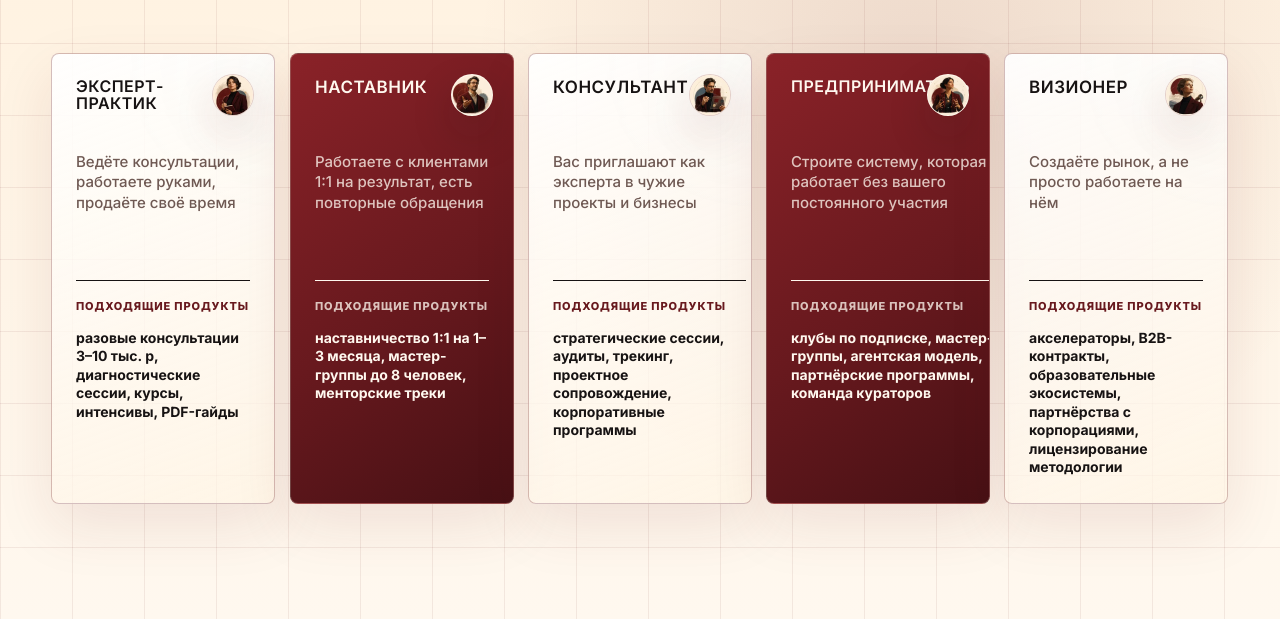
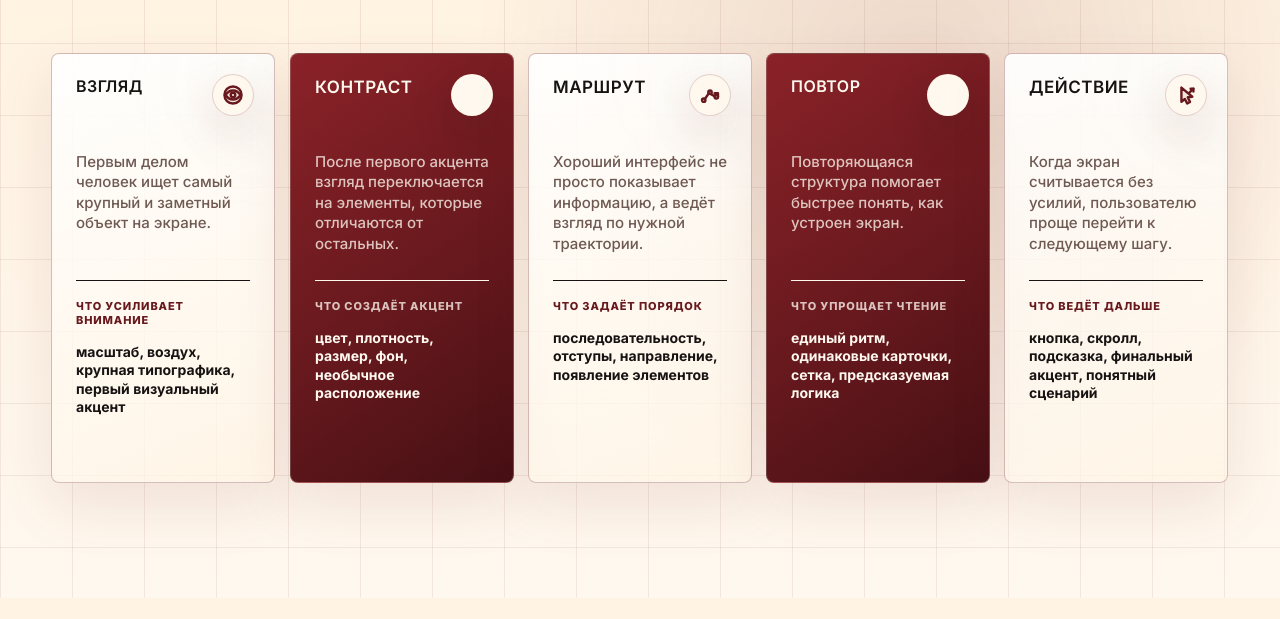
Before and after one commit to sergey9lap-sys/animation_block, a plain HTML site: page zapusk-product-map/index.html in a window 1280 px wide. Shown: the part 317-936 px from the top of the page. After the commit the page ends 915 px from the top, so only its background shows below. Drawn offline with nearby package versions, Linux system fonts and the light colour scheme.

Commit message:
retarget card deck to interface reading

```diff
--- a/src/blocks/zapusk-product-map/styles.css
+++ b/src/blocks/zapusk-product-map/styles.css
@@ -165,13 +165,28 @@ h1 {
   box-shadow: 0 18px 44px rgba(20, 20, 20, 0.18);
 }
 
-.map-avatar img {
+.map-avatar svg {
   width: 100%;
   height: 100%;
   display: block;
-  object-fit: cover;
-  object-position: center 24%;
-  filter: saturate(0.98) contrast(1.02);
+  padding: 8px;
+  color: var(--wine);
+  fill: none;
+  stroke: currentColor;
+  stroke-linecap: round;
+  stroke-linejoin: round;
+  stroke-width: 2.4;
+}
+
+.map-avatar svg circle,
+.map-avatar svg rect,
+.map-avatar svg path {
+  vector-effect: non-scaling-stroke;
+}
+
+.map-avatar svg path:first-child,
+.map-avatar svg circle:first-child {
+  fill: rgba(104, 25, 30, 0.08);
 }
 
 .map-card h2 {
@@ -203,6 +218,15 @@ h1 {
 .map-card:nth-child(2n) p,
 .map-card:nth-child(2n) small {
   color: rgba(255, 248, 239, 0.76);
+}
+
+.map-card:nth-child(2n) .map-avatar svg {
+  color: #fff8ef;
+}
+
+.map-card:nth-child(2n) .map-avatar svg path:first-child,
+.map-card:nth-child(2n) .map-avatar svg circle:first-child {
+  fill: rgba(255, 248, 239, 0.14);
 }
 
 .map-products {
--- a/src/library.js
+++ b/src/library.js
@@ -7,8 +7,8 @@ const blocks = [
   },
   {
     number: "02",
-    title: "Zapusk / product map",
-    description: "Карточки типов экспертов и подходящих продуктов из проекта zapusk.",
+    title: "Interface reading / card deck",
+    description: "Карточки о том, как взгляд читает интерфейс: фокус, контраст, маршрут, повтор и действие.",
     href: "./zapusk-product-map/",
   },
   {
--- a/zapusk-product-map/index.html
+++ b/zapusk-product-map/index.html
@@ -3,7 +3,7 @@
   <head>
     <meta charset="UTF-8" />
     <meta name="viewport" content="width=device-width, initial-scale=1.0" />
-    <title>Кто вы сейчас - продуктовая карта</title>
+    <title>Как пользователь читает интерфейс</title>
     <link rel="preconnect" href="https://fonts.googleapis.com" />
     <link rel="preconnect" href="https://fonts.gstatic.com" crossorigin />
     <link
@@ -18,52 +18,85 @@
     <main class="page">
       <section class="product-map" aria-labelledby="product-map-title">
         <div class="map-shell">
-          <h1 id="product-map-title">Кто вы сейчас и какие продукты<br />вам подходят</h1>
+          <h1 id="product-map-title">Как пользователь<br />читает<br />интерфейс</h1>
           <div class="map-window">
             <div class="map-rail is-stacked" data-card-deck>
               <article class="map-card card-motion">
-                <div class="map-avatar"><img src="../src/blocks/zapusk-product-map/assets/avatar-practitioner.webp" alt="" /></div>
-                <h2>Эксперт-практик</h2>
-                <p>Ведёте консультации, работаете руками, продаёте своё время</p>
+                <div class="map-avatar" aria-hidden="true">
+                  <svg viewBox="0 0 42 42" role="img">
+                    <circle cx="21" cy="21" r="15" />
+                    <path d="M8 21s5-8 13-8 13 8 13 8-5 8-13 8S8 21 8 21Z" />
+                    <circle cx="21" cy="21" r="4" />
+                  </svg>
+                </div>
+                <h2>Взгляд</h2>
+                <p>Первым делом человек ищет самый крупный и заметный объект на экране.</p>
                 <div class="map-products">
-                  <small>Подходящие продукты</small>
-                  <strong>разовые консультации 3–10 тыс. р, диагностические сессии, курсы, интенсивы, PDF-гайды</strong>
+                  <small>Что усиливает внимание</small>
+                  <strong>масштаб, воздух, крупная типографика, первый визуальный акцент</strong>
                 </div>
               </article>
               <article class="map-card card-motion">
-                <div class="map-avatar"><img src="../src/blocks/zapusk-product-map/assets/avatar-mentor.webp" alt="" /></div>
-                <h2>Наставник</h2>
-                <p>Работаете с клиентами 1:1 на результат, есть повторные обращения</p>
+                <div class="map-avatar" aria-hidden="true">
+                  <svg viewBox="0 0 42 42" role="img">
+                    <circle cx="21" cy="21" r="15" />
+                    <path d="M21 6a15 15 0 0 1 0 30Z" />
+                    <path d="M10 31 32 10" />
+                  </svg>
+                </div>
+                <h2>Контраст</h2>
+                <p>После первого акцента взгляд переключается на элементы, которые отличаются от остальных.</p>
                 <div class="map-products">
-                  <small>Подходящие продукты</small>
-                  <strong>наставничество 1:1 на 1–3 месяца, мастер-группы до 8 человек, менторские треки</strong>
+                  <small>Что создаёт акцент</small>
+                  <strong>цвет, плотность, размер, фон, необычное расположение</strong>
                 </div>
               </article>
               <article class="map-card card-motion">
-                <div class="map-avatar"><img src="../src/blocks/zapusk-product-map/assets/avatar-consultant.webp" alt="" /></div>
-                <h2>Консультант</h2>
-                <p>Вас приглашают как эксперта в чужие проекты и бизнесы</p>
+                <div class="map-avatar" aria-hidden="true">
+                  <svg viewBox="0 0 42 42" role="img">
+                    <circle cx="10" cy="30" r="3" />
+                    <circle cx="21" cy="16" r="3" />
+                    <circle cx="32" cy="24" r="3" />
+                    <path d="M12 28 19 18 29 23" />
+                    <path d="M29 18h6v6" />
+                  </svg>
+                </div>
+                <h2>Маршрут</h2>
+                <p>Хороший интерфейс не просто показывает информацию, а ведёт взгляд по нужной траектории.</p>
                 <div class="map-products">
-                  <small>Подходящие продукты</small>
-                  <strong>стратегические сессии, аудиты, трекинг, проектное сопровождение, корпоративные программы</strong>
+                  <small>Что задаёт порядок</small>
+                  <strong>последовательность, отступы, направление, появление элементов</strong>
                 </div>
               </article>
               <article class="map-card card-motion">
-                <div class="map-avatar"><img src="../src/blocks/zapusk-product-map/assets/avatar-entrepreneur.webp" alt="" /></div>
-                <h2>Предприниматель</h2>
-                <p>Строите систему, которая работает без вашего постоянного участия</p>
+                <div class="map-avatar" aria-hidden="true">
+                  <svg viewBox="0 0 42 42" role="img">
+                    <rect x="10" y="10" width="8" height="8" rx="2" />
+                    <rect x="24" y="10" width="8" height="8" rx="2" />
+                    <rect x="10" y="24" width="8" height="8" rx="2" />
+                    <rect x="24" y="24" width="8" height="8" rx="2" />
+                  </svg>
+                </div>
+                <h2>Повтор</h2>
+                <p>Повторяющаяся структура помогает быстрее понять, как устроен экран.</p>
                 <div class="map-products">
-                  <small>Подходящие продукты</small>
-                  <strong>клубы по подписке, мастер-группы, агентская модель, партнёрские программы, команда кураторов</strong>
+                  <small>Что упрощает чтение</small>
+                  <strong>единый ритм, одинаковые карточки, сетка, предсказуемая логика</strong>
                 </div>
               </article>
               <article class="map-card card-motion">
-                <div class="map-avatar"><img src="../src/blocks/zapusk-product-map/assets/avatar-visionary.webp" alt="" /></div>
-                <h2>Визионер</h2>
-                <p>Создаёте рынок, а не просто работаете на нём</p>
+                <div class="map-avatar" aria-hidden="true">
+                  <svg viewBox="0 0 42 42" role="img">
+                    <path d="M13 8v25l6-5 4 8 5-3-4-8 8-1Z" />
+                    <path d="M29 10h5v5" />
+                    <path d="M34 10 27 17" />
+                  </svg>
+                </div>
+                <h2>Действие</h2>
+                <p>Когда экран считывается без усилий, пользователю проще перейти к следующему шагу.</p>
                 <div class="map-products">
-                  <small>Подходящие продукты</small>
-                  <strong>акселераторы, B2B-контракты, образовательные экосистемы, партнёрства с корпорациями, лицензирование методологии</strong>
+                  <small>Что ведёт дальше</small>
+                  <strong>кнопка, скролл, подсказка, финальный акцент, понятный сценарий</strong>
                 </div>
               </article>
             </div>
```
